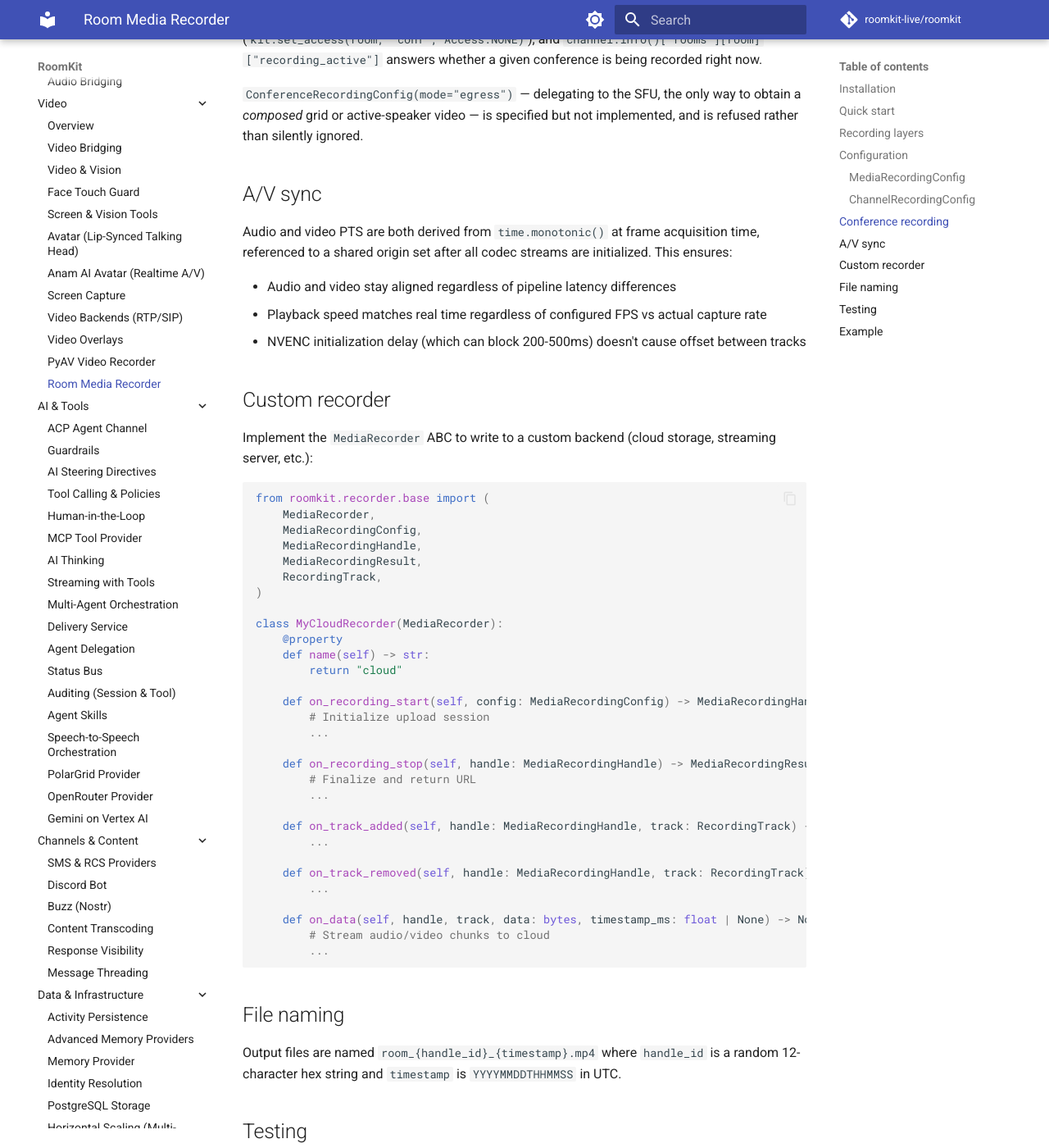
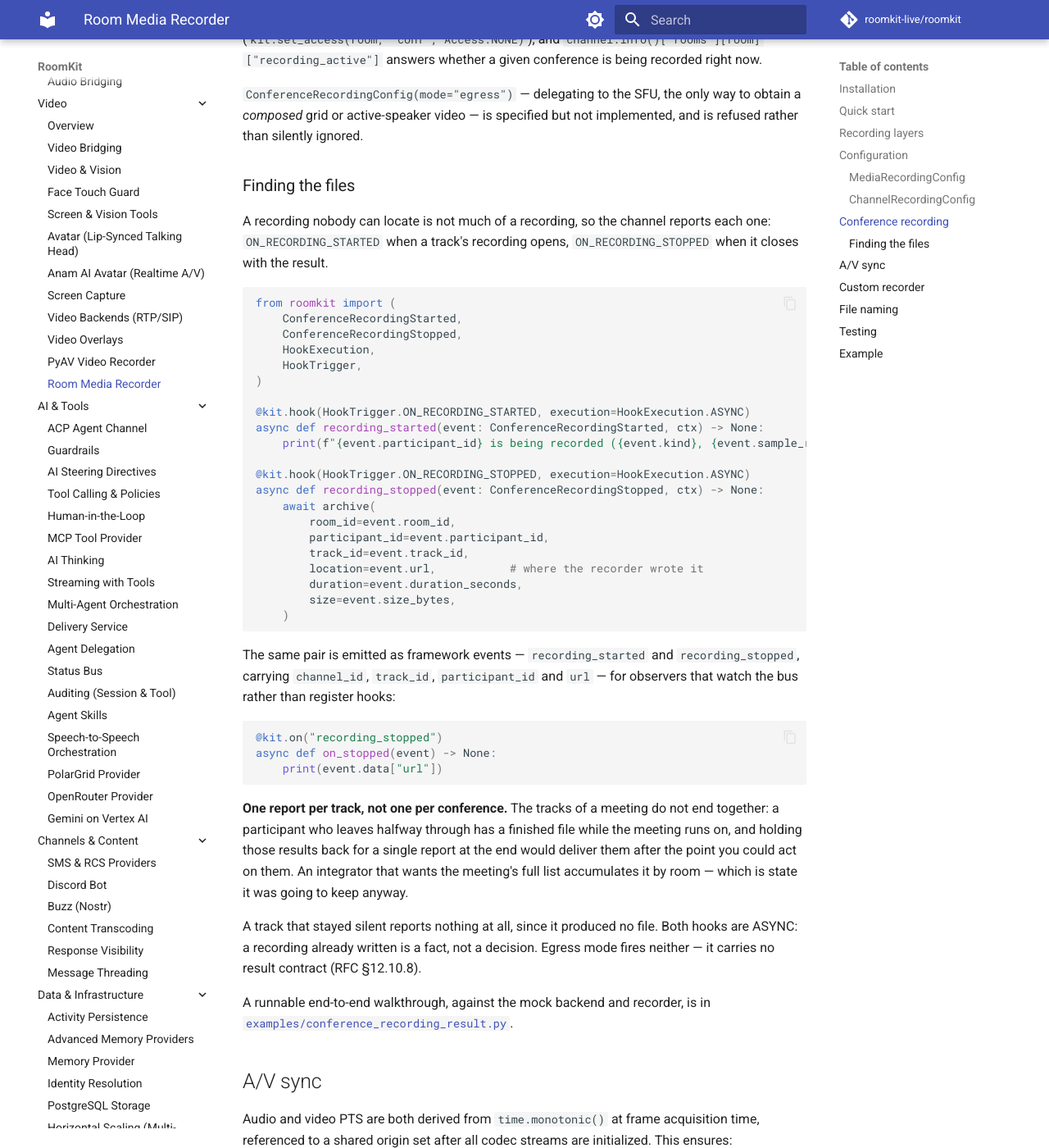
Before and after one commit to roomkit-live/roomkit-docs, an MkDocs documentation site: the page built from docs/guides/room-media-recorder.md, in a window 1280 px wide and 1400 px high, scrolled down 3324 px. Shown: the whole window at 82% size. Built offline with MkDocs 1.6.1 and Material for MkDocs 9.7.7, drawn with Linux system fonts in a browser that asks for light colours; comment, search, counter and statistics services are not loaded.

Commit message:
docs(recorder): finding where a conference recording was written (RMK-20)

````diff
--- a/docs/guides/room-media-recorder.md
+++ b/docs/guides/room-media-recorder.md
@@ -124,6 +124,48 @@ Recording counts as collection, so it stops when the room binding stops permitti
 
 `ConferenceRecordingConfig(mode="egress")` — delegating to the SFU, the only way to obtain a *composed* grid or active-speaker video — is specified but not implemented, and is refused rather than silently ignored.
 
+### Finding the files
+
+A recording nobody can locate is not much of a recording, so the channel reports each one: `ON_RECORDING_STARTED` when a track's recording opens, `ON_RECORDING_STOPPED` when it closes with the result.
+
+```python
+from roomkit import (
+    ConferenceRecordingStarted,
+    ConferenceRecordingStopped,
+    HookExecution,
+    HookTrigger,
+)
+
+@kit.hook(HookTrigger.ON_RECORDING_STARTED, execution=HookExecution.ASYNC)
+async def recording_started(event: ConferenceRecordingStarted, ctx) -> None:
+    print(f"{event.participant_id} is being recorded ({event.kind}, {event.sample_rate} Hz)")
+
+@kit.hook(HookTrigger.ON_RECORDING_STOPPED, execution=HookExecution.ASYNC)
+async def recording_stopped(event: ConferenceRecordingStopped, ctx) -> None:
+    await archive(
+        room_id=event.room_id,
+        participant_id=event.participant_id,
+        track_id=event.track_id,
+        location=event.url,           # where the recorder wrote it
+        duration=event.duration_seconds,
+        size=event.size_bytes,
+    )
+```
+
+The same pair is emitted as framework events — `recording_started` and `recording_stopped`, carrying `channel_id`, `track_id`, `participant_id` and `url` — for observers that watch the bus rather than register hooks:
+
+```python
+@kit.on("recording_stopped")
+async def on_stopped(event) -> None:
+    print(event.data["url"])
+```
+
+**One report per track, not one per conference.** The tracks of a meeting do not end together: a participant who leaves halfway through has a finished file while the meeting runs on, and holding those results back for a single report at the end would deliver them after the point you could act on them. An integrator that wants the meeting's full list accumulates it by room — which is state it was going to keep anyway.
+
+A track that stayed silent reports nothing at all, since it produced no file. Both hooks are ASYNC: a recording already written is a fact, not a decision. Egress mode fires neither — it carries no result contract (RFC §12.10.8).
+
+A runnable end-to-end walkthrough, against the mock backend and recorder, is in [`examples/conference_recording_result.py`](https://github.com/roomkit-live/roomkit/blob/main/examples/conference_recording_result.py).
+
 ## A/V sync
 
 Audio and video PTS are both derived from `time.monotonic()` at frame acquisition time, referenced to a shared origin set after all codec streams are initialized. This ensures:
````
